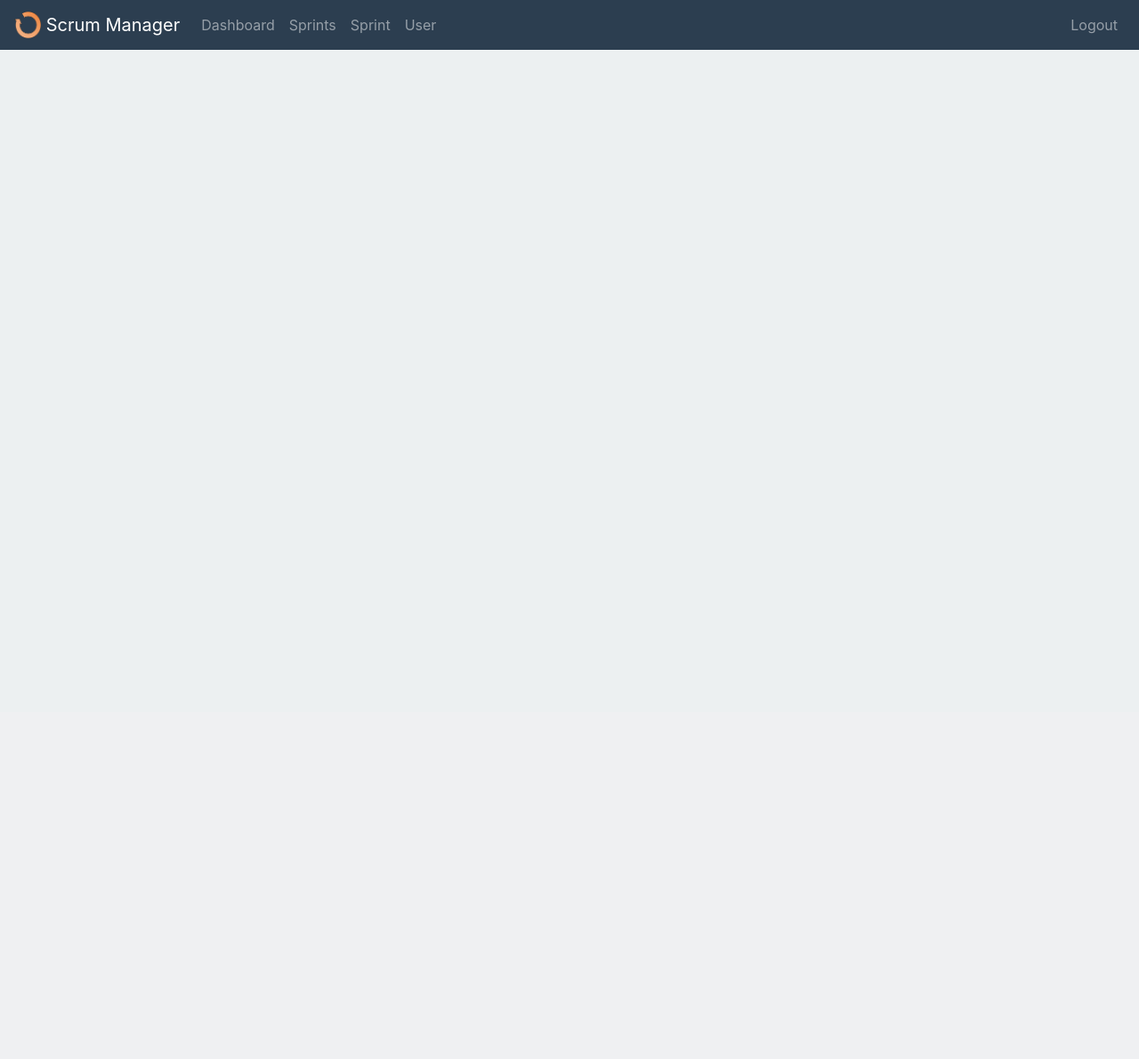
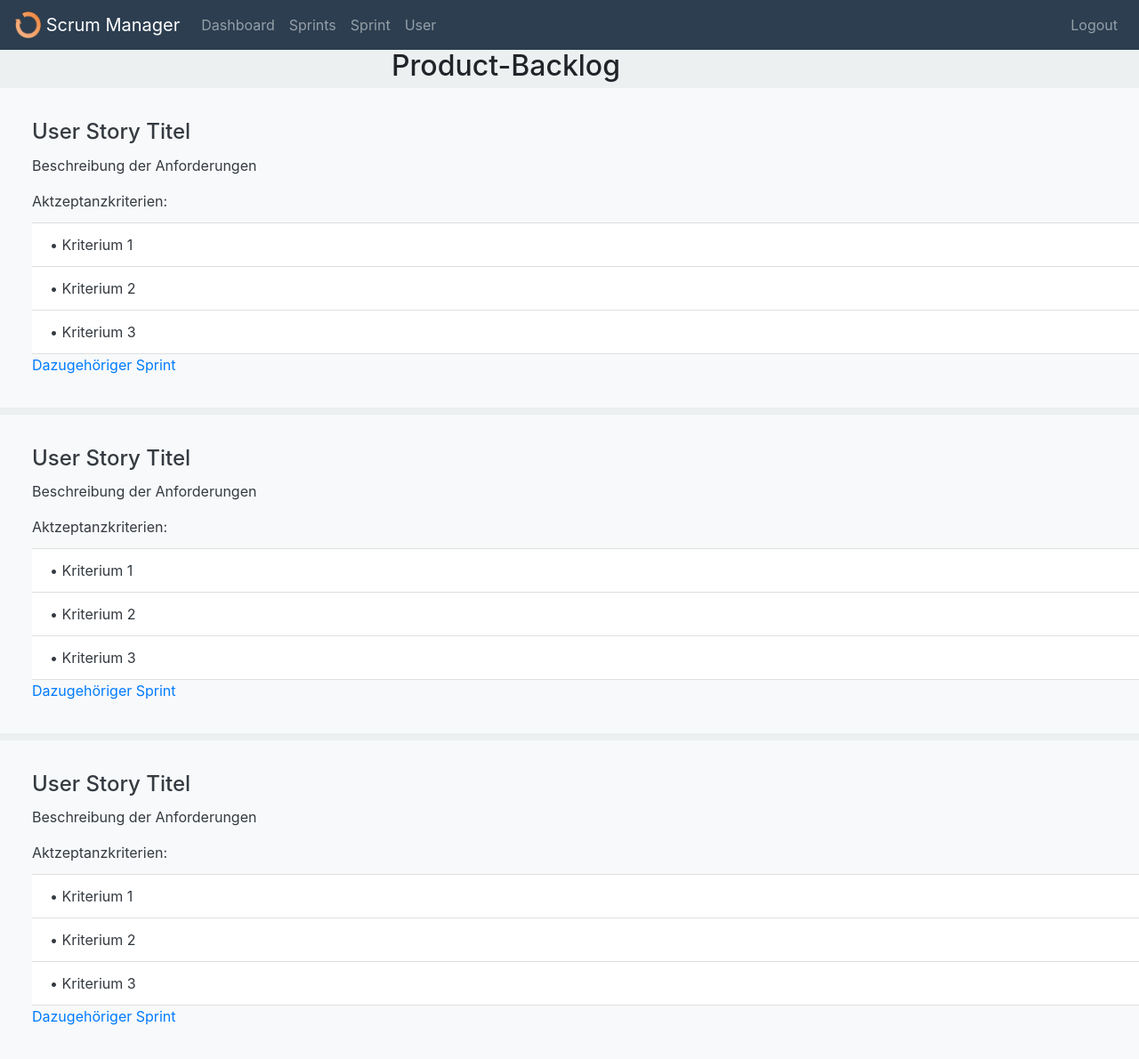
Before and after one commit to Oisins/ScrumManager, a Flask app: template app/templates/backlog.html in a window 1280 px wide; the page is wider, and only the part inside the window is pictured. Shown: that part at 89% size. Before the commit the page ends 56 px from the top of that part, so only its background shows below. Run offline with Flask 2, Linux system fonts and the light colour scheme; the template is opened without the code that fills it, so the values that code supplies are empty; some libraries are stand-ins or nearby versions.

Commit message:
Product-Backlog neu

```diff
--- a/app/templates/backlog.html
+++ b/app/templates/backlog.html
@@ -1,5 +1,55 @@
 {% extends "base.html" %}
+{% block body %}
+<div class="mx-auto" style="width:400px;">
+    <h2 class="font-weight-bold.mt-5">Product-Backlog</h2>
+</div>
+<div class="card-deck.ml-5">
+<div class="card.ml-5" style="width: 100rem;">
+    <div class="p-3 mb-2 bg-light text-dark">
+    <div class="card-body">
+    <h4 class="card-title">User Story Titel</h4>
+    <p class="card-text">Beschreibung der Anforderungen</p>
+      <ul class="list-group list-group-flush">
+        <h7 class="card-title"> Aktzeptanzkriterien:</h7>
+        <li class="list-group-item">• Kriterium 1</li>
+        <li class="list-group-item">• Kriterium 2</li>
+        <li class="list-group-item">• Kriterium 3</li>
+    </ul>
+    <a href="#" class="card-link">Dazugehöriger Sprint</a>
+    </div>
+    </div>
+</div>
 
-{% block body %}
+<div class="card.mt-5.mb-5" style="width: 100rem;">
+    <div class="p-3 mb-2 bg-light text-dark">
+    <div class="card-body">
+        <h4 class="card-title">User Story Titel</h4>
+        <p class="card-text">Beschreibung der Anforderungen</p>
+        <ul class="list-group list-group-flush">
+            <h7 class="card-title"> Aktzeptanzkriterien:</h7>
+            <li class="list-group-item">• Kriterium 1</li>
+            <li class="list-group-item">• Kriterium 2</li>
+            <li class="list-group-item">• Kriterium 3</li>
+        </ul>
+        <a href="#" class="card-link">Dazugehöriger Sprint</a>
+    </div>
+    </div>
+</div>
 
+<div class="card.mt-5.mb-5" style="width: 100rem;">
+    <div class="p-3 mb-2 bg-light text-dark">
+    <div class="card-body">
+        <h4 class="card-title">User Story Titel</h4>
+        <p class="card-text">Beschreibung der Anforderungen</p>
+        <ul class="list-group list-group-flush">
+            <h7 class="card-title"> Aktzeptanzkriterien:</h7>
+            <li class="list-group-item">• Kriterium 1</li>
+            <li class="list-group-item">• Kriterium 2</li>
+            <li class="list-group-item">• Kriterium 3</li>
+        </ul>
+        <a href="#" class="card-link">Dazugehöriger Sprint</a>
+    </div>
+    </div>
+</div>
+</div>
 {% endblock %}
```
